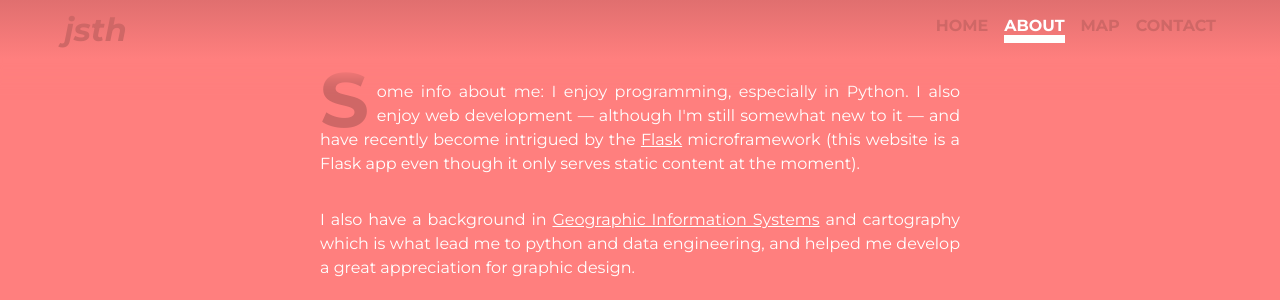
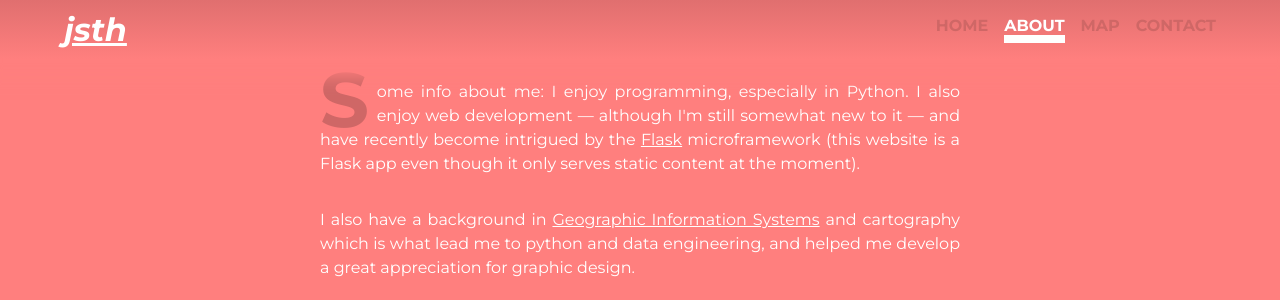
Before and after one commit to JSTHoffman/jsth, a Flask app: page /about in a window 1280 px wide. Shown: the top 300 px of the page. Run offline with Flask 2, Linux system fonts and the light colour scheme.

Commit message:
Link header name to home page.

```diff
--- a/jsth/templates/base.html
+++ b/jsth/templates/base.html
@@ -16,7 +16,7 @@
   <body>
     <div class="flex-wrapper">
       <header>
-        <h1 class="header-name">jsth</h1>
+        <h1 class="header-name"><a href="{{ url_for('index') }}">jsth</a></h1>
         <nav>
           <ul class="nav-menu">
             <li class="nav-menu-item {% block nav_menu_item_contact %}{% endblock %}">
```
